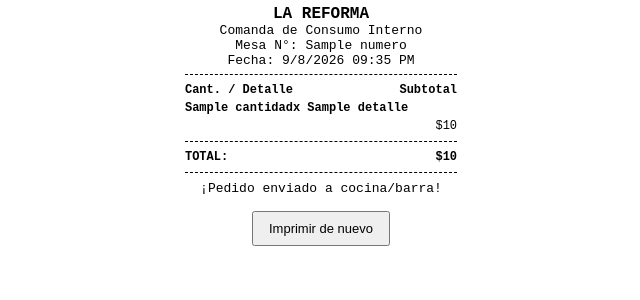
After one commit to tomascarlucci-prog/la-reforma-web-, a Flask app: template templates/ticket.html in a window 1280 px wide. The commit adds this page. Shown: the top 300 px of the page, without its empty margins (319-959 px from the left). Run offline with Flask 3, Linux system fonts and the light colour scheme; the template is opened without the code that fills it: most values are stand-ins (such as "Sample title", 1, 10 or a date in 2020).

Commit message:
Sistema de tickets térmicos y control de mesas

```diff
--- a/app.py
+++ b/app.py
@@ -377,6 +377,49 @@ def cerrar_mesa(cuenta_id):
 
     return redirect(url_for('admin_mesas'))
 
+
+# ------------------ SISTEMA DE TICKETS (TÉRMICA SAM4S) ------------------
+
+@app.route('/imprimir-ticket/<int:mesa_id>')
+def imprimir_ticket(mesa_id):
+    # Verificamos que esté logueado
+    if 'user_id' not in session:
+        return redirect(url_for('login'))
+
+    conn = get_db_connection()
+
+    # Traemos la mesa específica desde la base de datos real
+    cuenta = conn.execute('SELECT * FROM cuentas WHERE id = ?', (mesa_id,)).fetchone()
+
+    # Si por algún error la mesa no existe, volvemos a la pantalla principal
+    if not cuenta:
+        conn.close()
+        return redirect(url_for('admin_mesas'))
+
+    # Traemos todos los items cargados en esa mesa
+    items_db = conn.execute('SELECT * FROM detalle_cuenta WHERE cuenta_id = ?', (mesa_id,)).fetchall()
+    conn.close()
+
+    # Preparamos los datos tal cual los espera tu HTML de ticket
+    datos_mesa = {
+        "numero": cuenta['numero_mesa'],
+        "total": cuenta['total'],
+        "items": []
+    }
+
+    # Llenamos la lista calculando el subtotal por fila (precio unitario x cantidad)
+    for item in items_db:
+        datos_mesa["items"].append({
+            "cantidad": item['cantidad'],
+            "detalle": item['nombre_plato'],
+            "precio": round(item['precio'] * item['cantidad'], 2)
+        })
+
+    return render_template('ticket.html', mesa=datos_mesa)
+
+# ------------------------------------------------------------------------
+
+
 if __name__ == '__main__':
     # CORRECCIÓN CRÍTICA: Ahora inicializa la BD antes de correr (evita el fallo en sistemas limpios)
     init_db()
--- /dev/null
+++ b/templates/ticket.html
@@ -0,0 +1,88 @@
+<!DOCTYPE html>
+<html lang="es">
+<head>
+    <meta charset="UTF-8">
+    <title>Comanda Mesa {{ mesa.numero }}</title>
+    <style>
+        /* Formato milimétrico para papel térmico de 80mm */
+        @page {
+            size: 80mm auto;
+            margin: 0;
+        }
+        body {
+            font-family: 'Courier New', Courier, monospace;
+            font-size: 13px;
+            width: 72mm;
+            margin: 0 auto;
+            padding: 5px;
+            color: #000;
+            background: #fff;
+        }
+        .text-center { text-align: center; }
+        .text-right { text-align: right; }
+        .bold { font-weight: bold; }
+        .line { border-bottom: 1px dashed #000; margin: 6px 0; }
+        table { width: 100%; border-collapse: collapse; }
+        th, td { font-size: 12px; padding: 2px 0; }
+
+        @media print {
+            .no-print { display: none; }
+        }
+    </style>
+</head>
+<body onload="window.print()">
+
+    <div class="text-center">
+        <span class="bold" style="font-size: 16px;">LA REFORMA</span><br>
+        <span>Comanda de Consumo Interno</span><br>
+        <span>Mesa N°: {{ mesa.numero }}</span><br>
+        <span>Fecha: <span id="fecha"></span></span>
+    </div>
+
+    <div class="line"></div>
+
+    <table>
+        <thead>
+            <tr>
+                <th align="left">Cant. / Detalle</th>
+                <th align="right">Subtotal</th>
+            </tr>
+        </thead>
+        <tbody>
+            {% for item in mesa.items %}
+            <tr>
+                <td colspan="2" class="bold">{{ item.cantidad }}x {{ item.detalle }}</td>
+            </tr>
+            <tr>
+                <td></td>
+                <td class="text-right">${{ item.precio }}</td>
+            </tr>
+            {% endfor %}
+        </tbody>
+    </table>
+
+    <div class="line"></div>
+
+    <table class="bold" style="font-size: 15px;">
+        <tr>
+            <td>TOTAL:</td>
+            <td class="text-right">${{ mesa.total }}</td>
+        </tr>
+    </table>
+
+    <div class="line"></div>
+    <div class="text-center" style="margin-top: 8px;">
+        <span>¡Pedido enviado a cocina/barra!</span>
+    </div>
+
+    <!-- Botón por seguridad por si el navegador bloquea la auto-impresión -->
+    <div class="text-center no-print" style="margin-top: 15px;">
+        <button onclick="window.print()" style="padding: 8px 15px; font-size: 13px; cursor: pointer;">Imprimir de nuevo</button>
+    </div>
+
+    <script>
+        const d = new Date();
+        document.getElementById("fecha").innerText = d.toLocaleDateString() + ' ' + d.toLocaleTimeString([], {hour: '2-digit', minute:'2-digit'});
+    </script>
+</body>
+</html>
```
Also changed, not shown: templates/mesas.html (+7 -1 lines).
